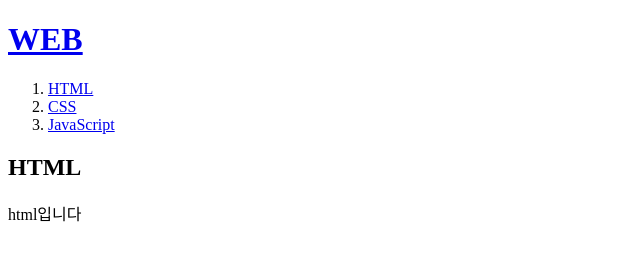
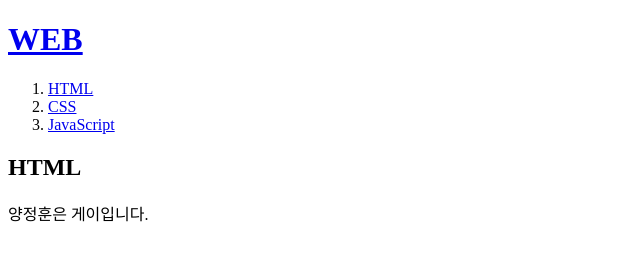
Before and after one commit to jominsang/web1, a plain HTML site: page 1.html in a window 1280 px wide. Shown: the whole page, without its empty margins (0-640 px from the left). Drawn offline with Linux system fonts and the light colour scheme.

Commit message:
Update 1.html

```diff
--- a/1.html
+++ b/1.html
@@ -13,7 +13,7 @@
   </ol>
   <h2>HTML</h2>
   <p>
-    html입니다
+    양정훈은 게이입니다.
   </p>
 </body>
 </html>
```
